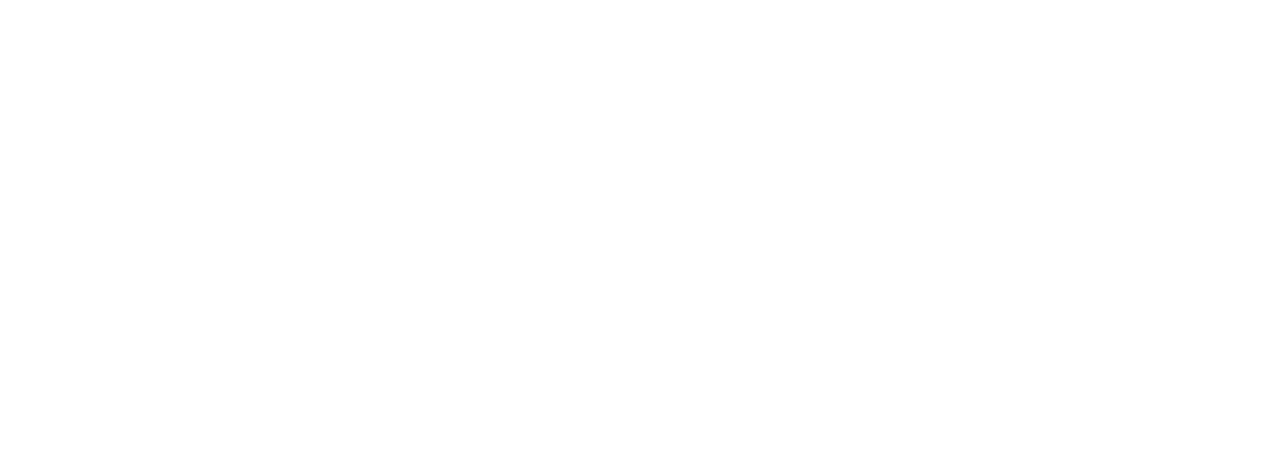
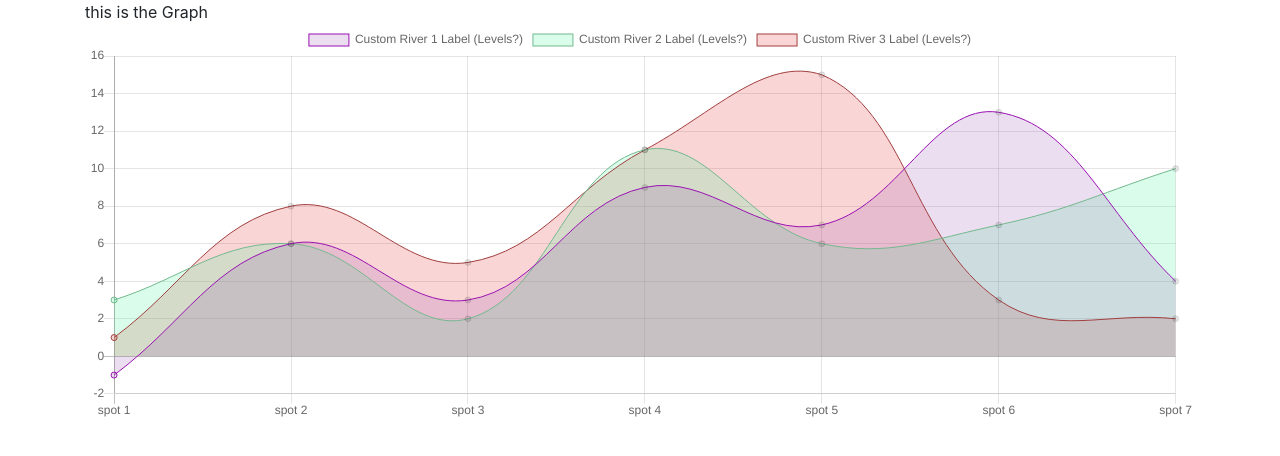
Before and after one commit to burke3601/fs-project, a React (Create React App) app in the folder client/: page /graph in a window 1280 px wide. Shown: the top 456 px of the page. Built offline with nearby package versions, Linux system fonts and the light colour scheme.

Commit message:
wednesday feb 3 morning commits graph working, need to work on map jsx

```diff
--- a/client/src/App.js
+++ b/client/src/App.js
@@ -1,10 +1,11 @@
-import logo from './logo.svg';
+
 import './App.css';
-
+import 'bootstrap/dist/css/bootstrap.min.css'
+import Graph from './Graph'
 import axios from 'axios'
-
 import Home from './Home';
 import LoginForm from './LoginForm';
+import Map from './Map';
 
 import {useState, useEffect} from 'react'
 
@@ -14,6 +15,7 @@
   Switch,
   Route
 } from 'react-router-dom';
+
 
 
 function App() {
@@ -41,6 +43,16 @@
               </h1>
             </Home>
           </Route>
+          <Route path="/graph">
+            <Graph />
+
+          </Route>
+
+
+          <Route path="/map">
+            <Map />
+
+          </Route>
 
 
         </Switch>
--- a/client/src/Graph.jsx
+++ b/client/src/Graph.jsx
@@ -1,11 +1,68 @@
 import React from 'react'
+import {Line} from 'react-chartjs-2'
+import './App.css';
+
 
 
 function Graph(){
+
+
     return(
+        <>
         <div className='graph'>
             this is the Graph
         </div>
+        <div>
+            <Line
+            data ={{
+                labels: ['spot 1', 'spot 2', 'spot 3', 'spot 4', 'spot 5', 'spot 6', 'spot 7'],
+            datasets: [
+                {
+                    label: 'Custom River 1 Label (Levels?)',
+                    data: [-1, 6, 3, 9, 7, 13, 4],
+                    backgroundColor: ['rgba(155, 89, 179, .2)'],
+                    borderColor: ['rgba(154, 18, 179, 1)'],
+                    borderWidth: 1
+                },
+                {
+                    label: 'Custom River 2 Label (Levels?)',
+                    data: [3, 6, 2, 11, 6, 7, 10],
+                    backgroundColor: ['rgba(66, 245, 152, .2)'],
+                    borderColor: ['rgba(116, 184, 142, 1)'],
+                    borderWidth: 1
+                },
+                {
+                    label: 'Custom River 3 Label (Levels?)',
+                    data: [1, 8, 5, 11, 15, 3, 2],
+                    backgroundColor: ['rgba(224, 49, 49, .2)'],
+                    borderColor: ['rgba(161, 63, 63, 1)'],
+                    borderWidth: 1
+                },
+
+            ]
+
+
+            }}
+            height={400}
+            width={600}
+            options={{
+                maintainAspectRatio: false,
+                scales: {
+                    yAxes: [{
+                        ticks: {
+
+                        }
+                    }]
+                }
+            }}
+
+            />
+        </div>
+
+
+
+
+        </>
     )
 }
 
--- a/client/src/Map.js
+++ b/client/src/Map.js
@@ -1,12 +1,29 @@
-import React from 'react'
+import React from 'react';
+import GoogleMapReact from 'google-map-react'
+import './map.css'
 
 
-function Map(){
+function Map({ location, zoomLevel}){
     return(
-        <div className= 'map'>
-            this is the Map
+        <div className="map">
+        <h2 className="map-h2">Come Visit Us At Our Campus</h2>
+
+        <div className="google-map">
+          <GoogleMapReact
+            bootstrapURLKeys={{ key: 'AIzaSyCvftFNGqLrx5cMe_kst6kfYlnG17sJCm8' }}
+            defaultCenter={location}
+            defaultZoom={zoomLevel}
+          >
+            {/* <LocationPin
+              lat={location.lat}
+              lng={location.lng}
+              text={location.address}
+            /> */}
+          </GoogleMapReact>
         </div>
+      </div>
     )
+
 }
 
 
--- a/client/src/index.js
+++ b/client/src/index.js
@@ -1,6 +1,6 @@
 import React from 'react';
 import ReactDOM from 'react-dom';
-import './index.css';
+
 import App from './App';
 import reportWebVitals from './reportWebVitals';
 
--- /dev/null
+++ b/client/src/map.css
@@ -0,0 +1,46 @@
+.map-h2 {
+    text-transform: uppercase;
+    font-size: 1rem;
+    padding: 20px;
+    padding-left: 10px;
+    text-align: center;
+  }
+
+  .google-map {
+    width: 100%;
+    height: 60vh;
+  }
+
+  .pin {
+    display: flex;
+    align-items: center;
+    width: 180px;
+    color: var(--main-blue);
+  }
+
+  .pin-icon {
+    font-size: 4rem;
+  }
+
+  .pin-text {
+    font-size: 1.3em;
+  }
+
+  @media screen and (min-width: 799px) {
+    .google-map {
+      height: 80vh;
+    }
+
+    .map-h2 {
+      font-size: 1.3rem;
+      font-weight: 400;
+    }
+
+    .pin {
+      width: 15vw;
+    }
+
+    .pin-icon {
+      font-size: 10vw;
+    }
+  }
```
Also changed, not shown: client/src/LocationPin.jsx (added, +14 -0 lines), client/src/App.scss (added), client/src/logo.svg (deleted).
